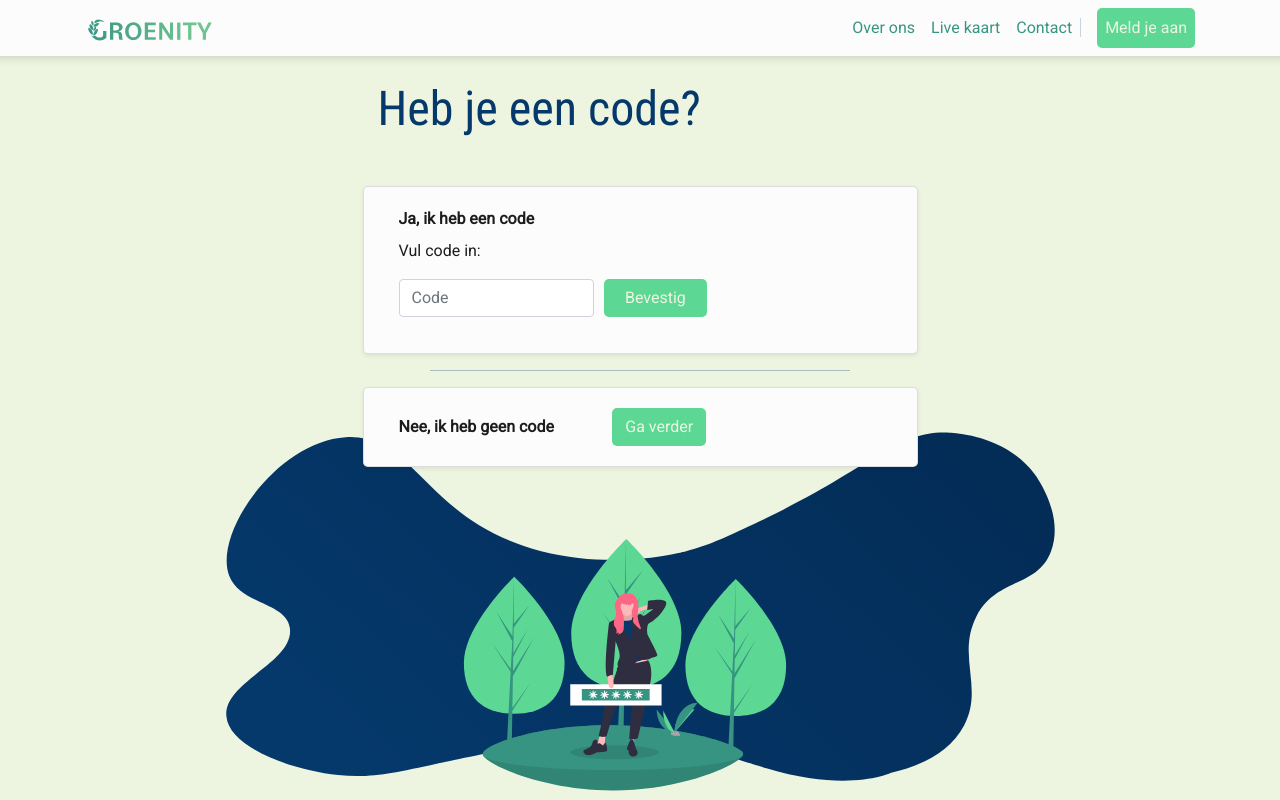
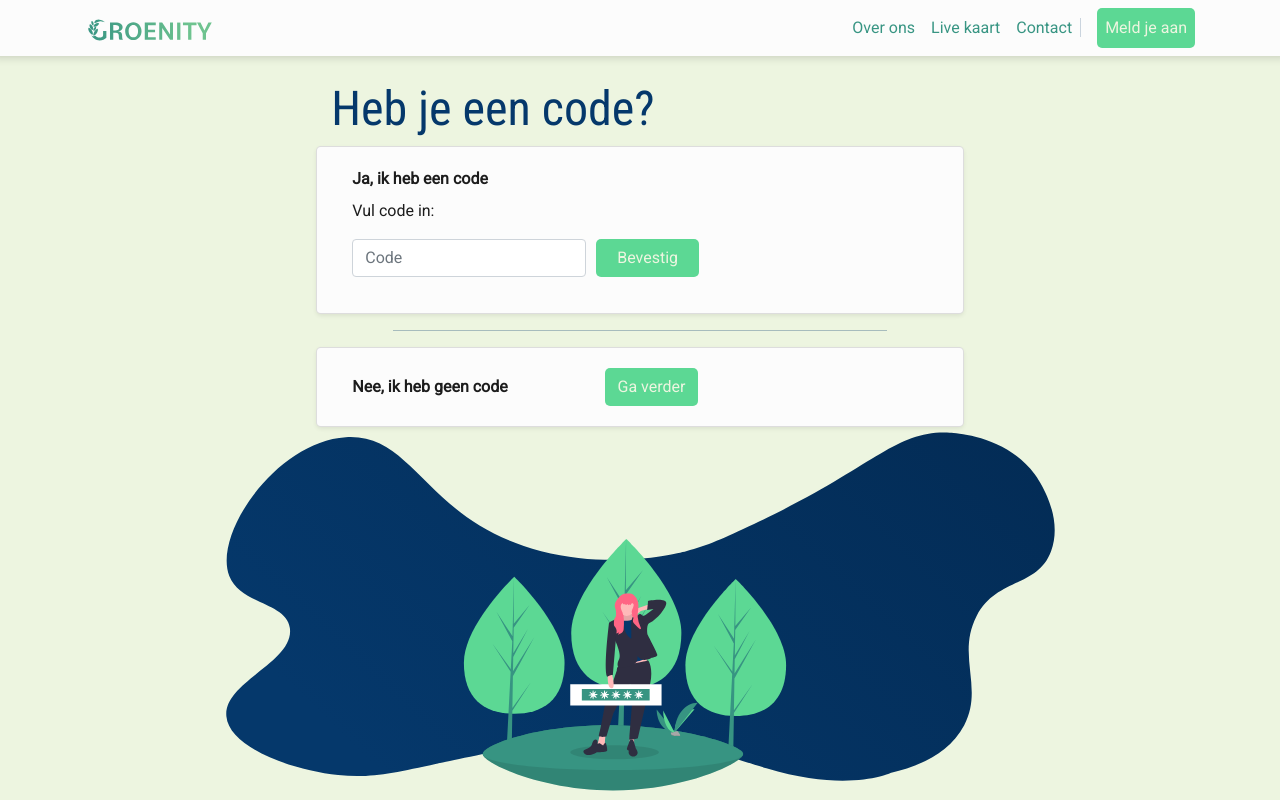
Before and after one commit to MinjuCo/groenity, a PHP site: page /pages/askCode.php in a window 1280 px wide. Run offline with PHP 8.4, Linux system fonts and the light colour scheme.

Commit message:
Changed some class for the layout

```diff
--- a/pages/askCode.php
+++ b/pages/askCode.php
@@ -8,9 +8,9 @@
 <body>
     <?php include_once(__DIR__."/../includes/nav.inc.php"); ?>
     <div class="container askCode">
-        <div class="col-md-6 m-auto">
+        <div class="col-md-7 m-auto">
         <!-- 1st -->
-        <h2>Heb je een code?</h2>
+        <h2 class="mb-2">Heb je een code?</h2>
             <!-- 2nd -->
             <div class="row">
                 <div class="card shadow-sm col-12 rounded-lg">
@@ -43,7 +43,7 @@
                                 <label class="mb-0">Nee, ik heb geen code</label>
                             </div>
                             <div class="col-md-7">
-                                <a href="registration.php" class="btn">Ga verder</a>
+                                <a href="register.php" class="btn">Ga verder</a>
                             </div>
                         </div>
                     </div>
```
